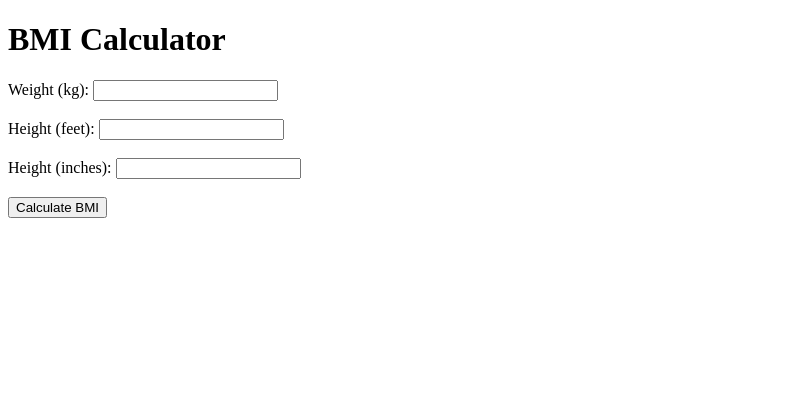
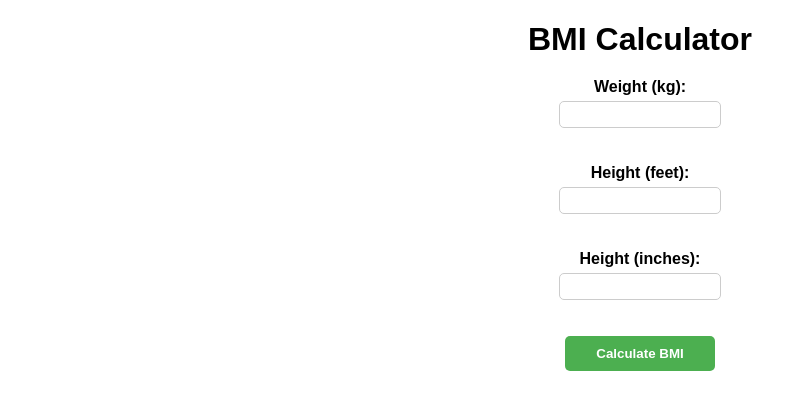
Before and after one commit to Muntaha-Islam0019/BMI-Meter, a Flask app: page / in a window 1280 px wide. Shown: the top 410 px of the page, without its empty margins (0-807 px from the left). Run offline with Flask 3, Linux system fonts and the light colour scheme.

Commit message:
Applied styling to index page

```diff
--- a/templates/index.html
+++ b/templates/index.html
@@ -2,6 +2,49 @@
 <html>
 <head>
     <title>BMI Calculator</title>
+    <style>
+        body {
+            font-family: Arial, sans-serif;
+            margin: 20px;
+        }
+        h1 {
+            text-align: center;
+            margin-bottom: 20px;
+        }
+        form {
+            display: flex;
+            flex-direction: column;
+            align-items: center;
+        }
+        label {
+            font-weight: bold;
+            margin-bottom: 5px;
+        }
+        input[type="text"] {
+            width: 150px;
+            padding: 5px;
+            border-radius: 5px;
+            border: 1px solid #ccc;
+        }
+        input[type="submit"] {
+            width: 150px;
+            padding: 10px;
+            border-radius: 5px;
+            border: none;
+            background-color: #4CAF50;
+            color: white;
+            font-weight: bold;
+            cursor: pointer;
+        }
+        input[type="submit"]:hover {
+            background-color: #45a049;
+        }
+        .result {
+            text-align: center;
+            margin-top: 20px;
+            font-weight: bold;
+        }
+    </style>
 </head>
 <body>
     <h1>BMI Calculator</h1>
@@ -14,5 +57,10 @@
         <input type="text" id="inches" name="inches" required><br><br>
         <input type="submit" value="Calculate BMI">
     </form>
+    {% if bmi %}
+        <div class="result">
+            <p>Your BMI is: {{ bmi }}</p>
+        </div>
+    {% endif %}
 </body>
 </html>
```
